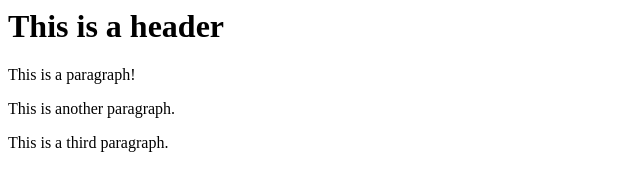
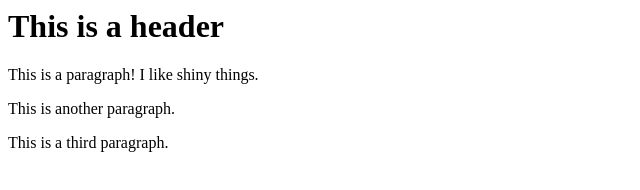
Before and after one commit to hcone5006/git-test, a website: page index.html in a window 1280 px wide. Shown: the whole page, without its empty margins (0-640 px from the left). Drawn offline with Linux system fonts and the light colour scheme.

Commit message:
second commit

```diff
--- a/index.html
+++ b/index.html
@@ -8,7 +8,7 @@
 <body>
     <h1>This is a header</h1>
     <div>
-        <p>This is a paragraph!</p>
+        <p>This is a paragraph! I like shiny things.</p>
         <p>This is another paragraph.</p>
         <p>This is a third paragraph.</p>
     </div>
```
Also changed, not shown: 1 other file.
